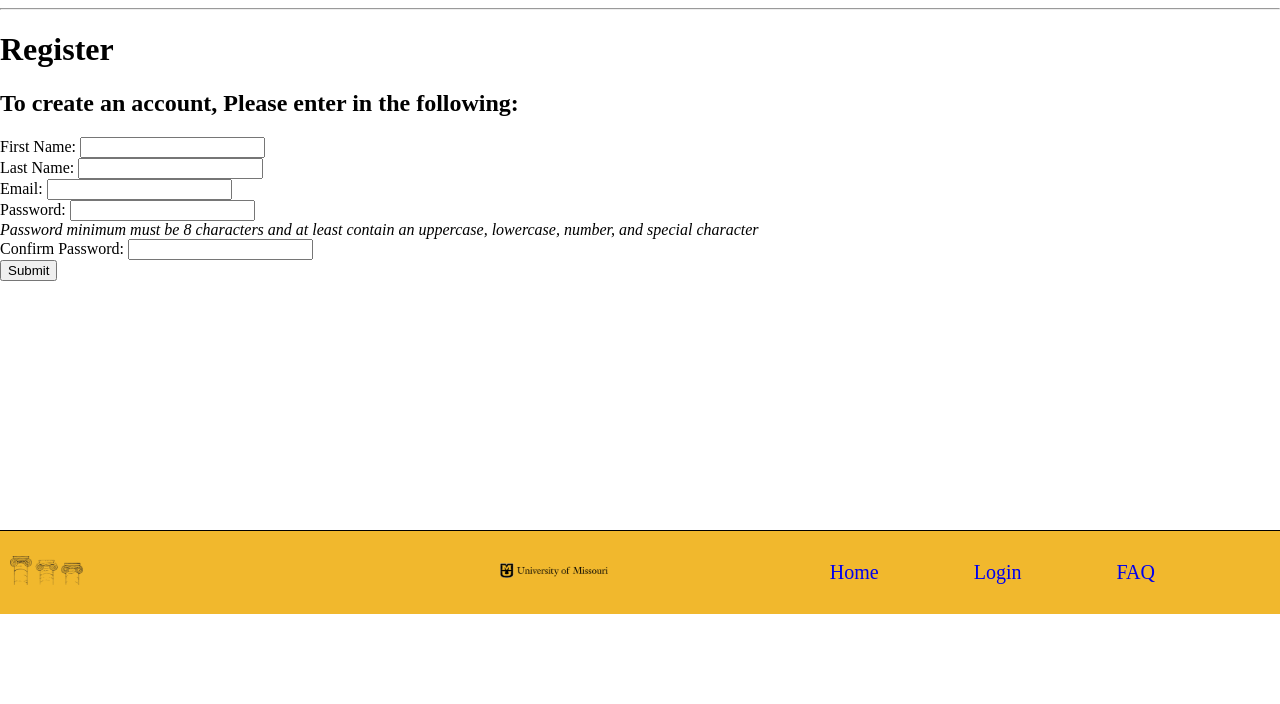
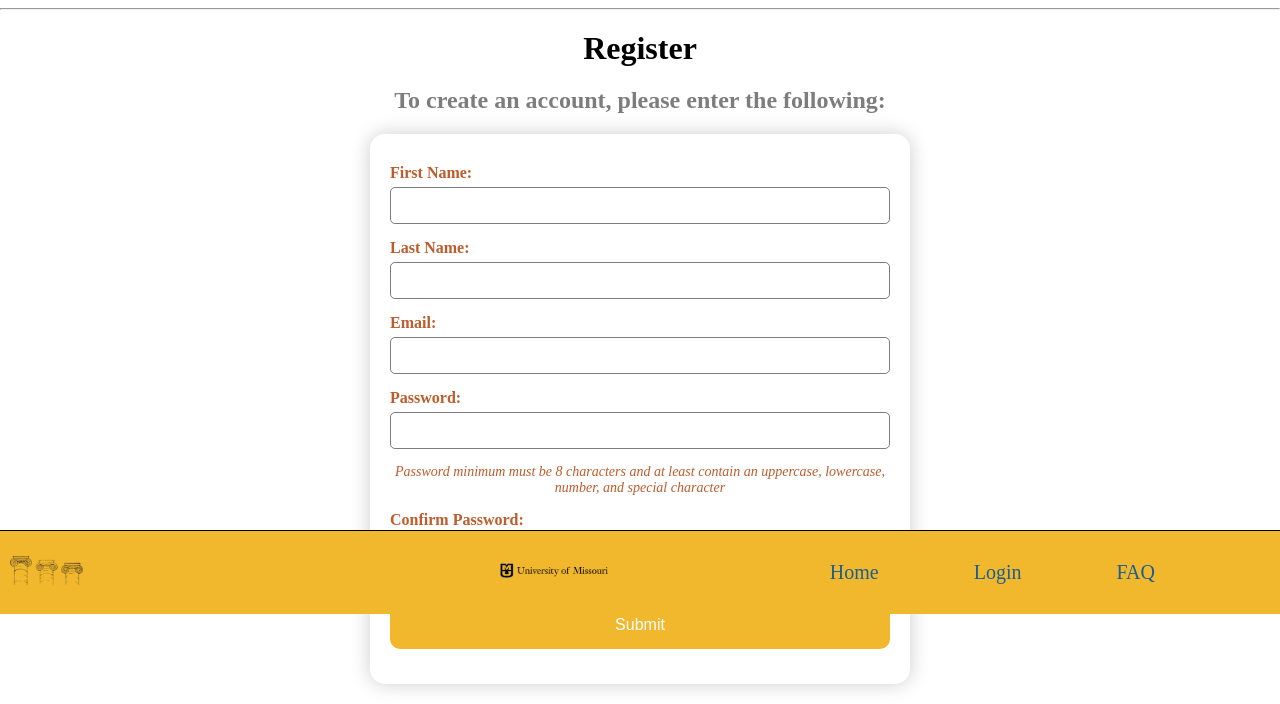
Before and after one commit to kyj0107/Mizzou-Marketplace, a Flask app: page /register/ in a window 1280 px wide. Shown: the part 186-890 px from the top of the page. Before the commit the page ends 800 px from the top, so only its background shows below. Run offline with Flask 3, Linux system fonts and the light colour scheme.

Commit message:
adding styling and design to the registariton page

```diff
--- /dev/null
+++ b/static/styles/registration.css
@@ -0,0 +1,74 @@
+form {
+    background-color: #fff;
+    border-radius: 15px;
+    box-shadow: 0 0 20px rgba(0, 0, 0, 0.2);
+    padding: 20px;
+    transition: transform 0.2s;
+    width: 500px; /* Match the width of your login form */
+    text-align: center;
+    margin: 20px auto; /* Centers the form horizontally */
+}
+
+h1 {
+    color: #000000;
+    margin: 20px 0;
+    text-align: center;
+}
+
+h2 {
+    color: #7d7d7d;
+    text-align: center;
+}
+
+label {
+    display: block;
+    width: 100%;
+    margin-top: 10px;
+    margin-bottom: 5px;
+    text-align: left;
+    color: #BD5C2C; /* Label color */
+    font-weight: bold;
+}
+
+input {
+    display: block;
+    width: 100%;
+    margin-bottom: 15px;
+    padding: 10px;
+    box-sizing: border-box;
+    border: 1px solid #7d7d7d;
+    border-radius: 5px;
+}
+
+button {
+    padding: 15px;
+    border-radius: 10px;
+    margin-top: 15px;
+    margin-bottom: 15px;
+    border: none;
+    color: white;
+    cursor: pointer;
+    background-color: #F1B82D; /* Button background color */
+    width: 100%;
+    font-size: 16px;
+}
+
+button:hover {
+    background-color: #000000; /* Button hover color */
+}
+
+i {
+    display: block; /* Ensures the instruction text is on its own line */
+    margin-bottom: 15px; /* Space between the instruction and the next input */
+    font-size: 14px; /* Adjust font size for instruction */
+    color: #BD5C2C; /* Color for instructional text */
+}
+
+p {
+    margin-top: 20px;
+    text-align: center;
+}
+
+a {
+    color: #1C5E90; /* Link color */
+}
--- a/templates/register.html
+++ b/templates/register.html
@@ -1,31 +1,34 @@
 {% extends 'base.html' %}
 
 {% block content %}
+<head>
+    <link rel="stylesheet" href="{{ url_for('static', filename='styles/registration.css') }}">
+</head>
 
 <h1>Register</h1>
-    <h2>To create an account, Please enter in the following:</h2>
-    <form action="{{ url_for('register') }}"method="post">
+<h2>To create an account, please enter the following:</h2>
+<form action="{{ url_for('register') }}" method="post">
     <div>
-            <label>First Name:</label>
+        <label for="firstName">First Name:</label>
         <input type="text" name="firstName" id="firstName" required>
     </div>
     <div>
-        <label>Last Name:</label>
+        <label for="lastName">Last Name:</label>
         <input type="text" name="lastName" id="lastName" required>
     </div>
     <div>
-            <label>Email:</label>
+        <label for="email">Email:</label>
         <input type="email" name="email" id="email" required>
     </div>
     <div>
-            <label>Password:</label>
+        <label for="password">Password:</label>
         <input type="password" name="password" id="password" minlength="8" required>
     </div>
     <div>
         <i>Password minimum must be 8 characters and at least contain an uppercase, lowercase, number, and special character</i>
     </div>
     <div>
-            <label>Confirm Password:</label>
+        <label for="passwordConfirm">Confirm Password:</label>
         <input type="password" name="passwordConfirm" id="passwordConfirm" required>
     </div>
     <div>
```
Lines whose indentation alone changed are shown as unchanged.
